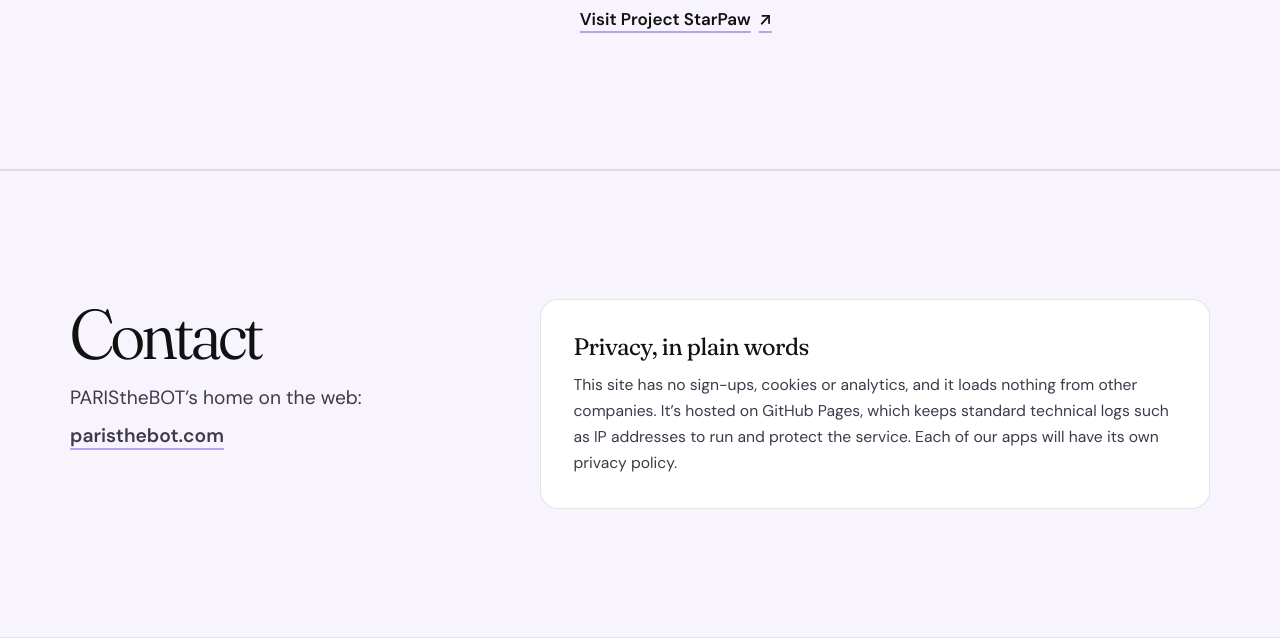
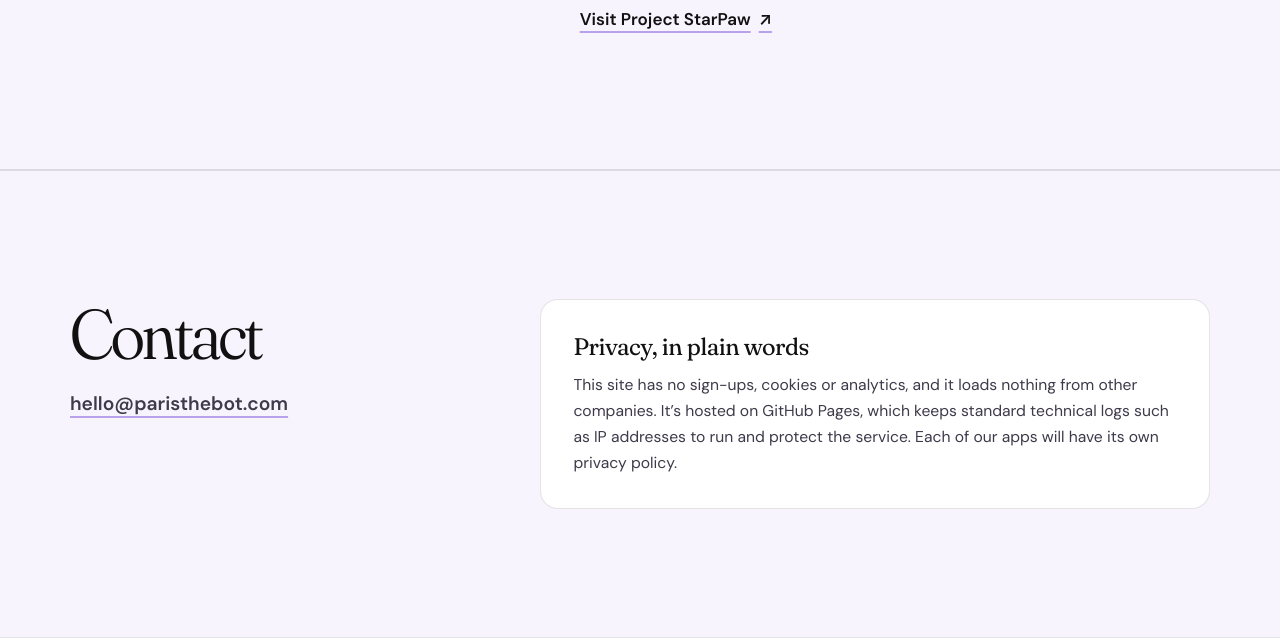
Before and after one commit to theparisbot/paristhebot-website, a plain HTML site: page index.html in a window 1280 px wide. Shown: the part 5482-6126 px from the top of the page. Drawn offline with Linux system fonts and the light colour scheme.

Commit message:
Use the contact email link on the homepage

```diff
--- a/index.html
+++ b/index.html
@@ -254,7 +254,7 @@
   <div class="wrap hello-grid">
     <div class="contact" id="contact">
       <h2 id="contact-title">Contact</h2>
-      <p class="section-intro">PARIStheBOT’s home on the web: <a class="text-link" href="https://paristhebot.com/">paristhebot.com</a></p>
+      <p class="section-intro"><a class="text-link" href="mailto:hello@paristhebot.com">hello@paristhebot.com</a></p>
     </div>
     <aside class="privacy" id="privacy" aria-labelledby="privacy-title">
       <h3 id="privacy-title">Privacy, in plain words</h3>
```
